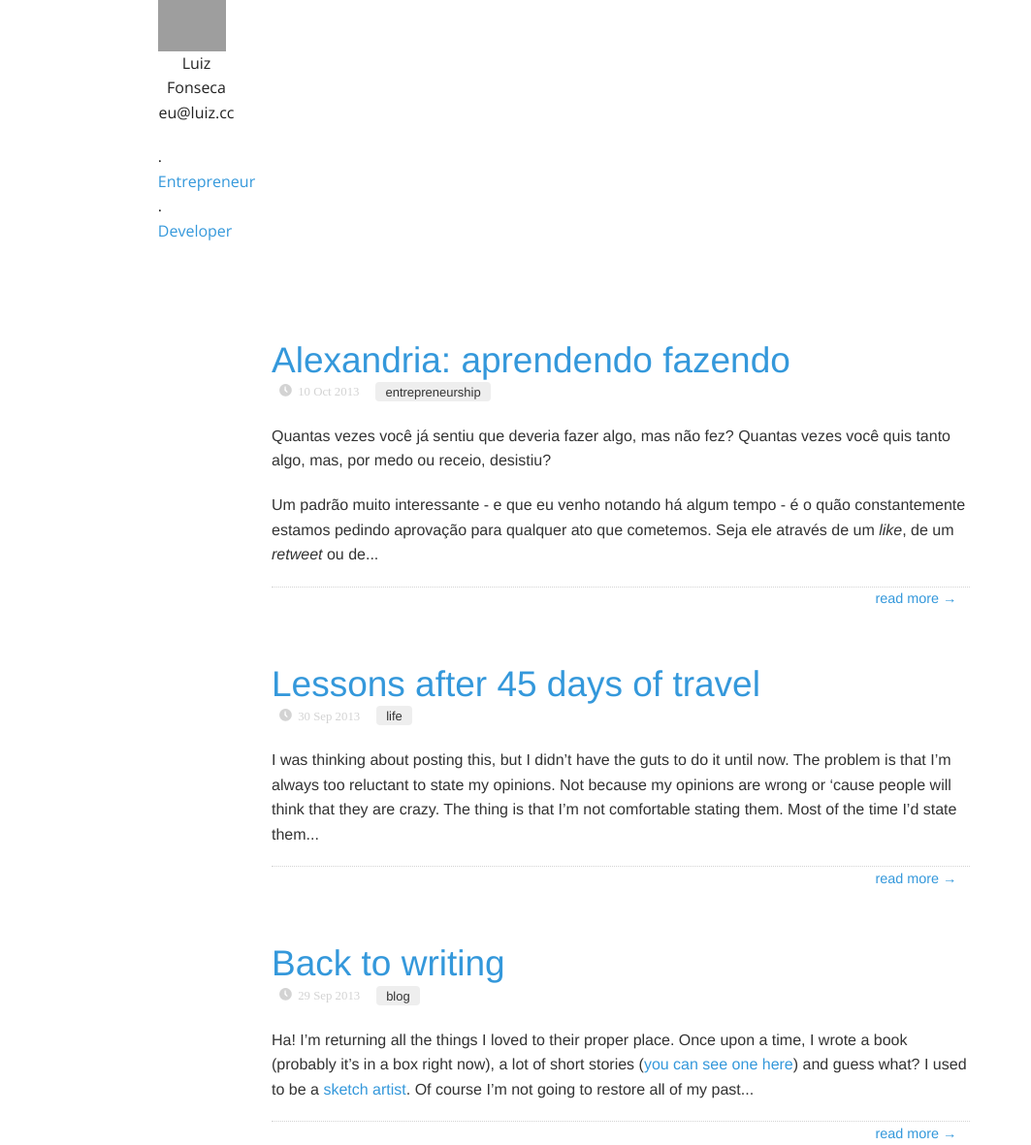
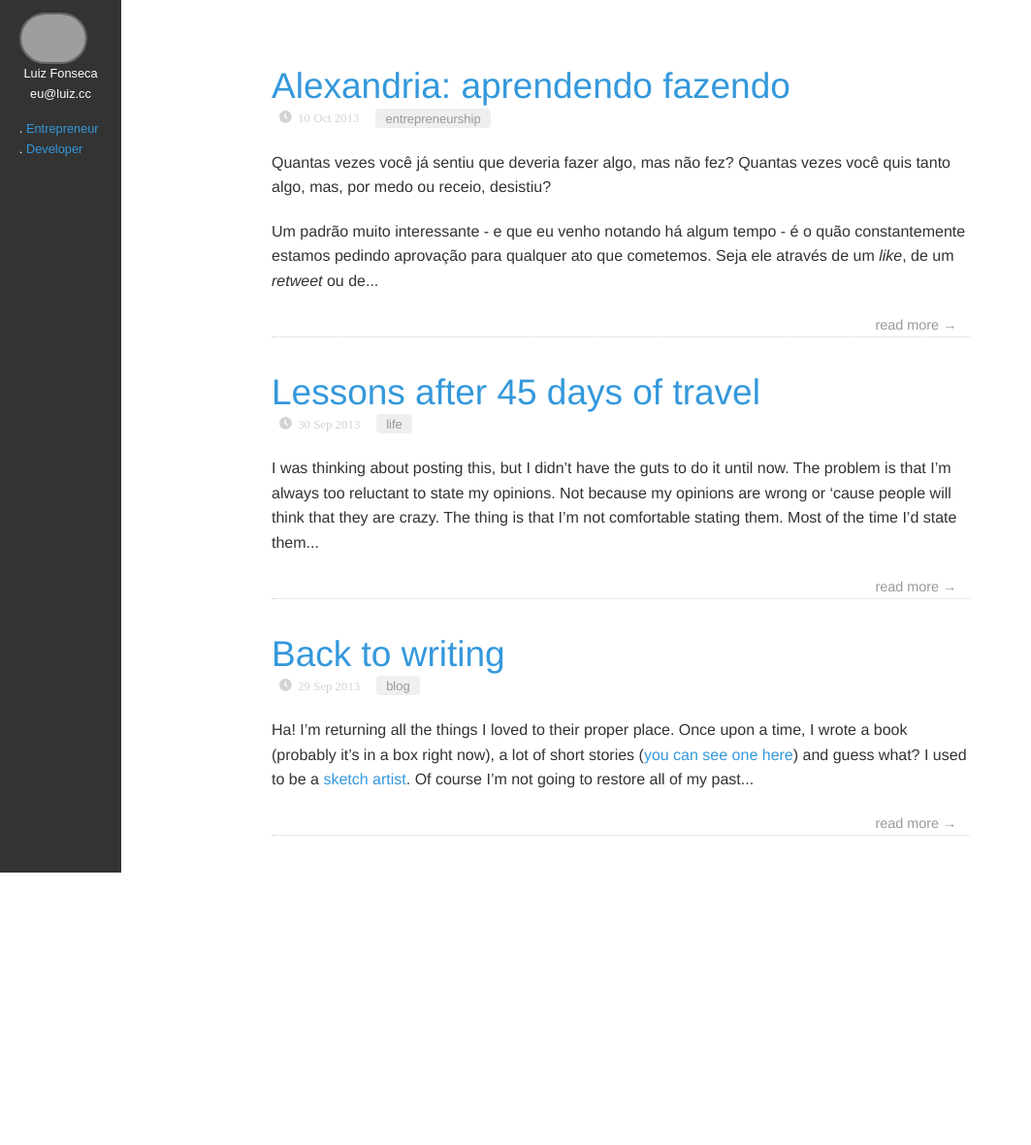
Before and after one commit to luizfonseca/luizfonseca.github.io, a Jekyll site: the page built from index.html, in a window 1280 px wide. Shown: the whole page at 97% size, without its empty margins (0-1063 px from the left). Built offline with Jekyll 4.4.1, drawn with Linux system fonts in a browser that asks for light colours; Markdown is read by kramdown in place of the engine named in the settings; after the commit the page ends 900 px from its top, so only the background shows below that; grey boxes are pictures that could not be loaded.

Commit message:
Add the stylesheet.

```diff
--- a/css/site.css
+++ b/css/site.css
@@ -1,18 +1,31 @@
 body { font-family: "Open Sans" }
-h1, h2, h3, h4, h5 { font-weight: 300; margin-top: 2em  }
+h1, h2, h3, h4, h5 { font-weight: 300; margin-bottom: 2em  }
 a { color: #3498DB }
-a:hover { color: #2980B9; text-decoration: underline; }
+a:hover { color: #2980B9 !important; text-decoration: underline; }
 
-.top-header { box-shadow: 0 1px 2px lightgray; top: 0; position: fixed; width: 100%;
-              height: 50px; padding: 1em; background: rgba(255,255,255,0.8); z-index: 9999 !important;
-            }
+.back-to { color: #999; font-size: .8em }
+.sidebar { background: #333; height: 100%; min-height: 100%; display: block;  }
+.fixed { position: fixed; margin-left: 0; height: 100%; }
+.avatar { color: #999; font-size: .8em; font-family: "Arial" !important; transition: 0.4s all }
+.avatar img { border-radius: 50px; border: 2px solid #666; margin-top: 1em }
+.avatar a { opacity: .4 }
+.sidebar:hover .avatar { color: white; }
+.sidebar:hover a { opacity: 1 }
 
-.top-header a { margin-left: .2em }
 .site { margin-top: 2em }
 .post { border-bottom: 1px dotted lightgray; color: #333; font-family: "Helvetica", "Helvetica Neue" }
 .post h2, .post h1 { margin-bottom: 0 }
 .post ul { margin-left: 1em }
+.post-inner h2, .post-inner h3, .post-inner h4, .post-inner h5 { margin-top: 2em; margin-bottom: .4em }
+
 .post .info { font-size: 80%; margin-bottom: 2em; display: block; text-indent: 8px }
 .post .fui-time { color: lightgrey }
-.post .tags { padding: .2em .8em; margin-left: 1em; background: #eee; border-radius: 4px; font-size: small }
-a.read-more { display: block; margin-top: 1.5em; font-size: 90%; }
+.post .tags { padding: .2em .8em; margin-left: 1em; background: #efefef; color: #999; border-radius: 4px; font-size: small }
+a.read-more { display: block; margin-top: 1.5em; font-size: 90%; color: #999 }
+.post-home { padding: 1.5em 0 }
+
+
+@media only screen and (max-width: 768px) {
+  .sidebar { display: none }
+
+}
```
